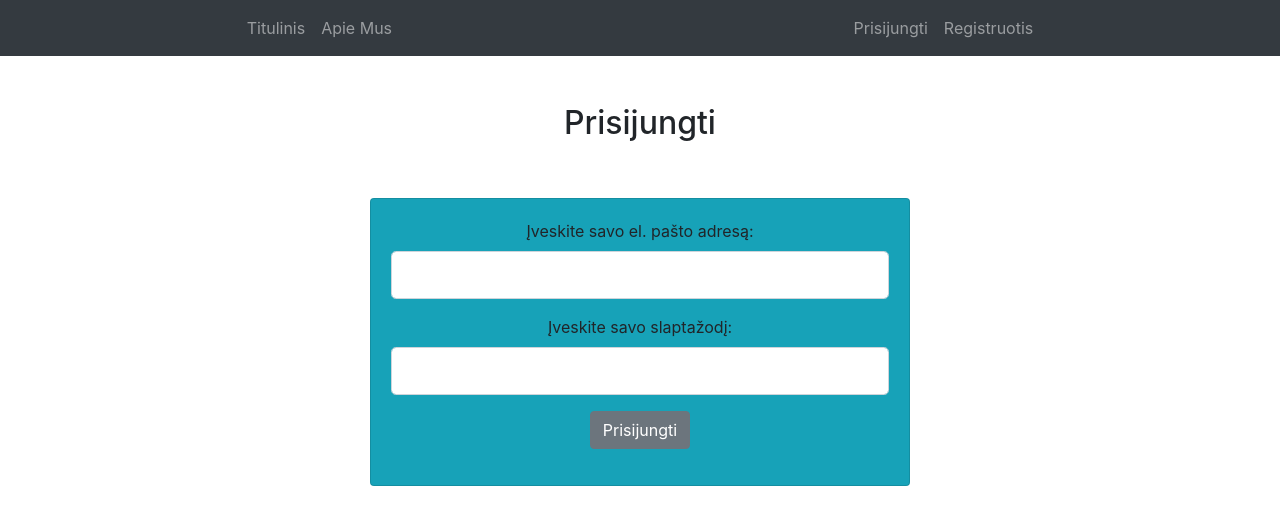
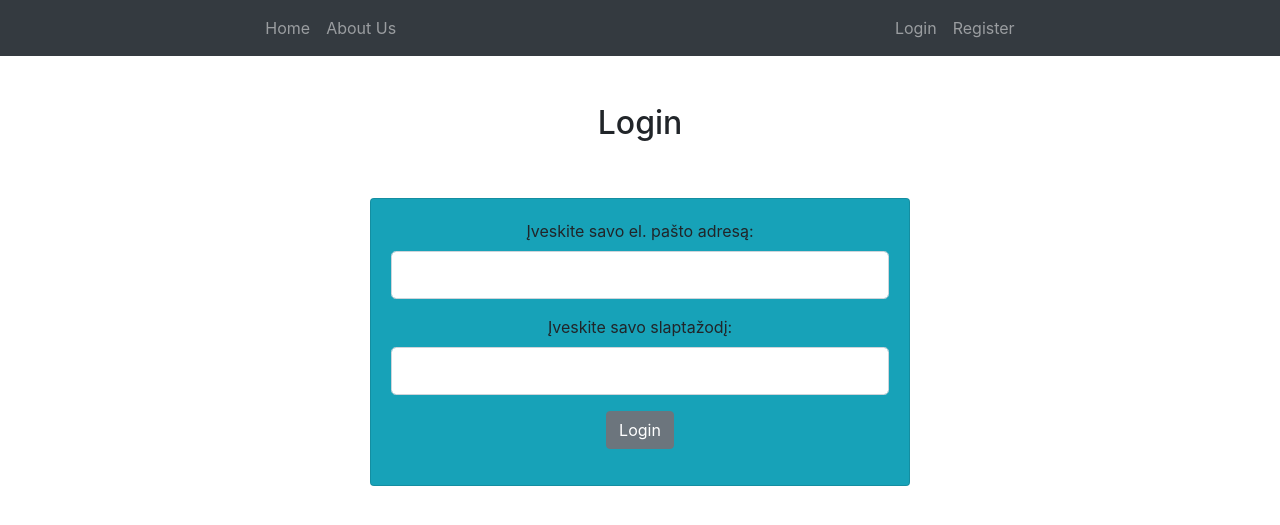
Before and after one commit to onutebaltrunaite/SPORT-CLUB, a PHP site: page /login in a window 1280 px wide. Shown: the top 525 px of the page. Run offline with PHP 8.4, Linux system fonts and the light colour scheme; data that the repository does not hold is empty.

Commit message:
changed lt to eng for login and navbar

```diff
--- a/view/layout/main.php
+++ b/view/layout/main.php
@@ -21,13 +21,13 @@
     </button>
     <div class="collapse navbar-collapse justify-content-around" id="navbarNavAltMarkup">
         <div class="navbar-nav">
-            <a class="nav-link" href="/">Titulinis</a>
-            <a class="nav-link" href="/about">Apie Mus</a>
+            <a class="nav-link" href="/">Home</a>
+            <a class="nav-link" href="/about">About Us</a>
             <!-- <a class="nav-link" href="/contact">Contact</a> -->
         </div>
         <div class="navbar-nav">
-            <a class="nav-link" href="/login">Prisijungti</a>
-            <a class="nav-link" href="/register">Registruotis</a>
+            <a class="nav-link" href="/login">Login</a>
+            <a class="nav-link" href="/register">Register</a>
         </div>
     </div>
 </nav>
--- a/view/login.php
+++ b/view/login.php
@@ -1,4 +1,4 @@
-<h2 class="text-center mt-5">Prisijungti</h2>
+<h2 class="text-center mt-5">Login</h2>
 <div class="row">
     <div class="col-md-6 mx-auto text-center">
         <div class="card card-body bg-info mt-5">
@@ -12,7 +12,7 @@
                     <input type="password" name="password" id="password" class="form-control form-control-lg" value="">
                 </div>
                 <div class="form-group">
-                    <button type="submit" class="btn btn-secondary">Prisijungti</button>
+                    <button type="submit" class="btn btn-secondary">Login</button>
                 </div>
             </form>
         </div>
```
